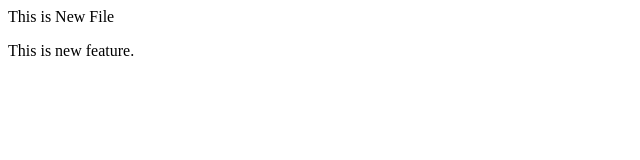
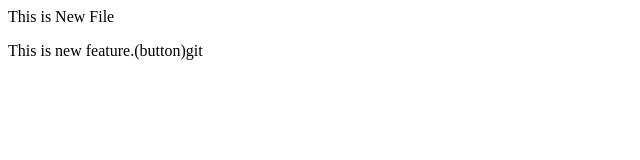
Before and after one commit to Bhavanikamlay07/LocalRepository, a plain HTML site: page index.html in a window 1280 px wide. Shown: the full height of the page, 0-640 px from the left. Drawn offline with Linux system fonts and the light colour scheme.

```diff
--- a/index.html
+++ b/index.html
@@ -1,2 +1,2 @@
 <p>This is New File</p>
-<p>This is new feature.</p>
+<p>This is new feature.(button)git </p>
```
